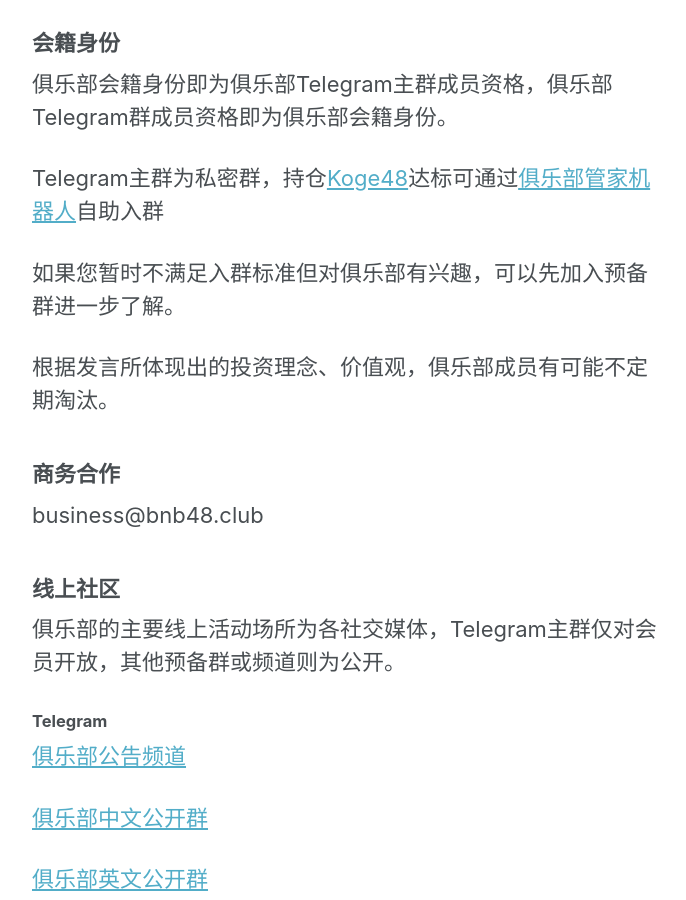
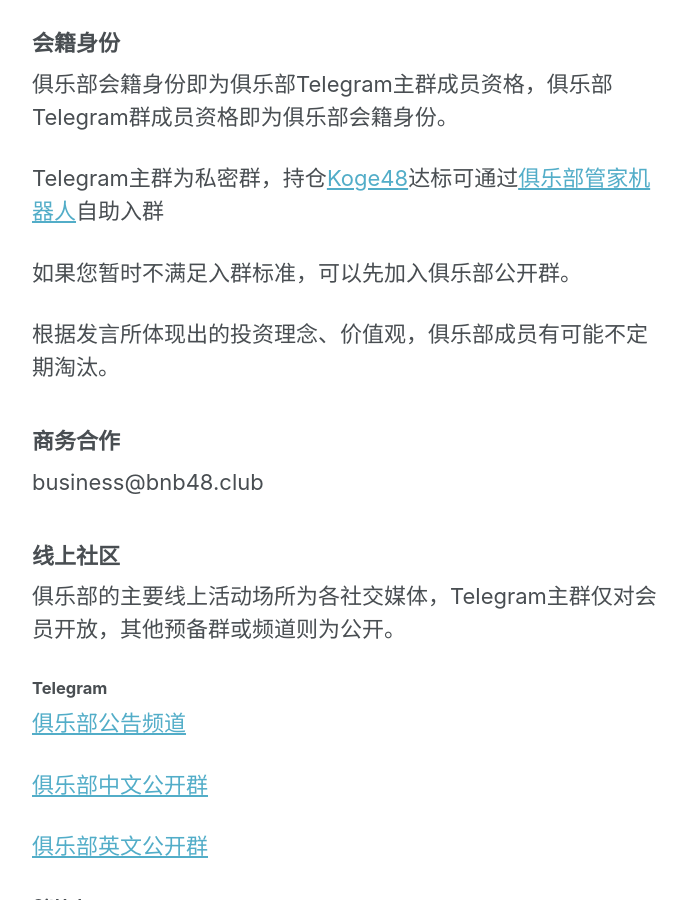
Before and after one commit to 48Club/BNB48Club.github.io, a Jekyll site: the page built from _pages/about.md, in a window 1280 px wide and 900 px high, scrolled down 839 px. Shown: the whole window, without its empty margins (290-976 px from the left). Built offline with Jekyll 4.4.1, drawn with Linux system fonts in a browser that asks for light colours; nearby versions of some CDN libraries.

Commit message:
Update about.md

```diff
--- a/_pages/about.md
+++ b/_pages/about.md
@@ -17,7 +17,7 @@
 
 Telegram主群为私密群，持仓[Koge48](http://bnb48.club/koge48)达标可通过[俱乐部管家机器人](https://t.me/bnb48_bot)自助入群
 
-如果您暂时不满足入群标准但对俱乐部有兴趣，可以先加入预备群进一步了解。
+如果您暂时不满足入群标准，可以先加入俱乐部公开群。
 
 根据发言所体现出的投资理念、价值观，俱乐部成员有可能不定期淘汰。
 
```
